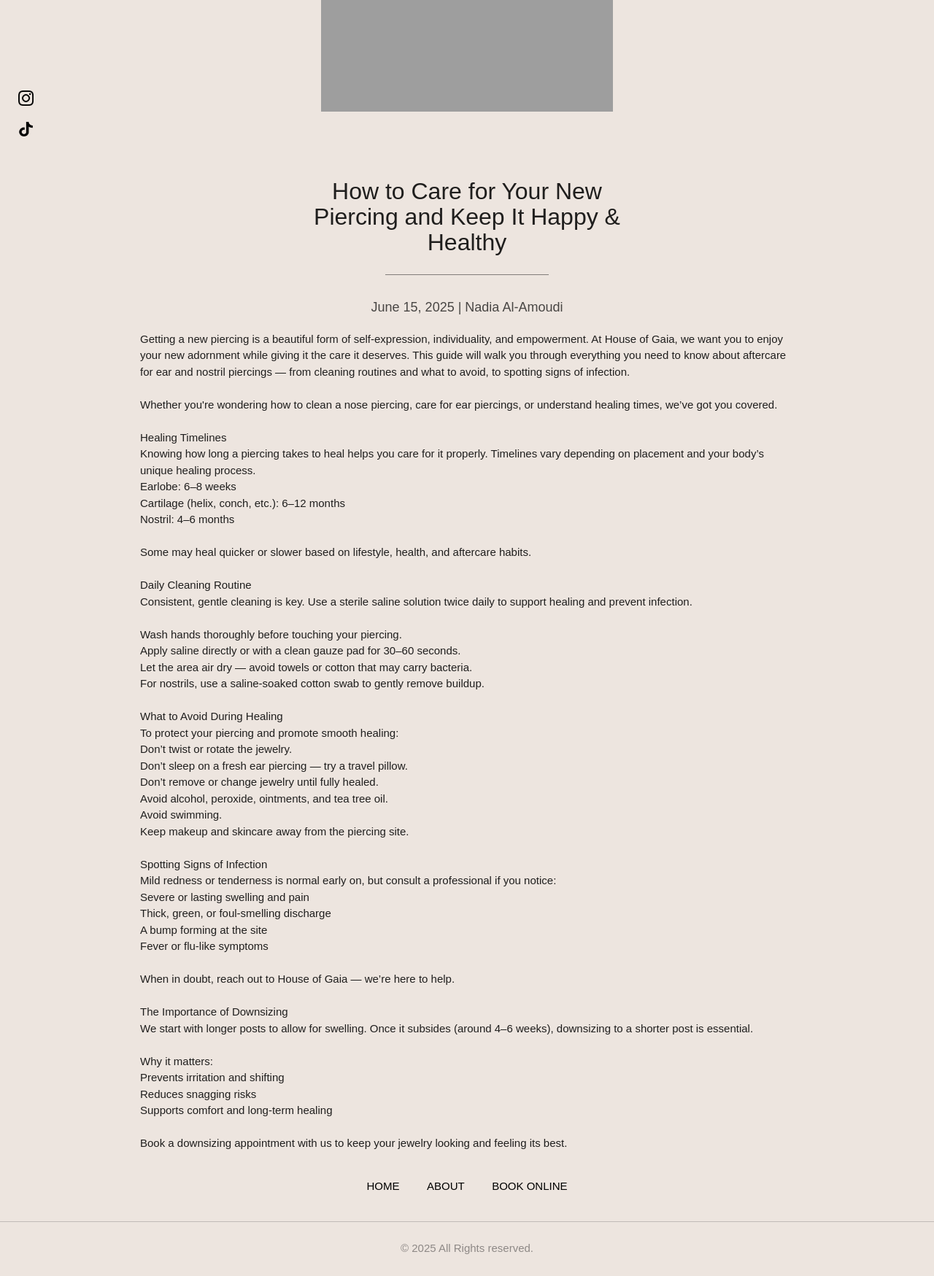
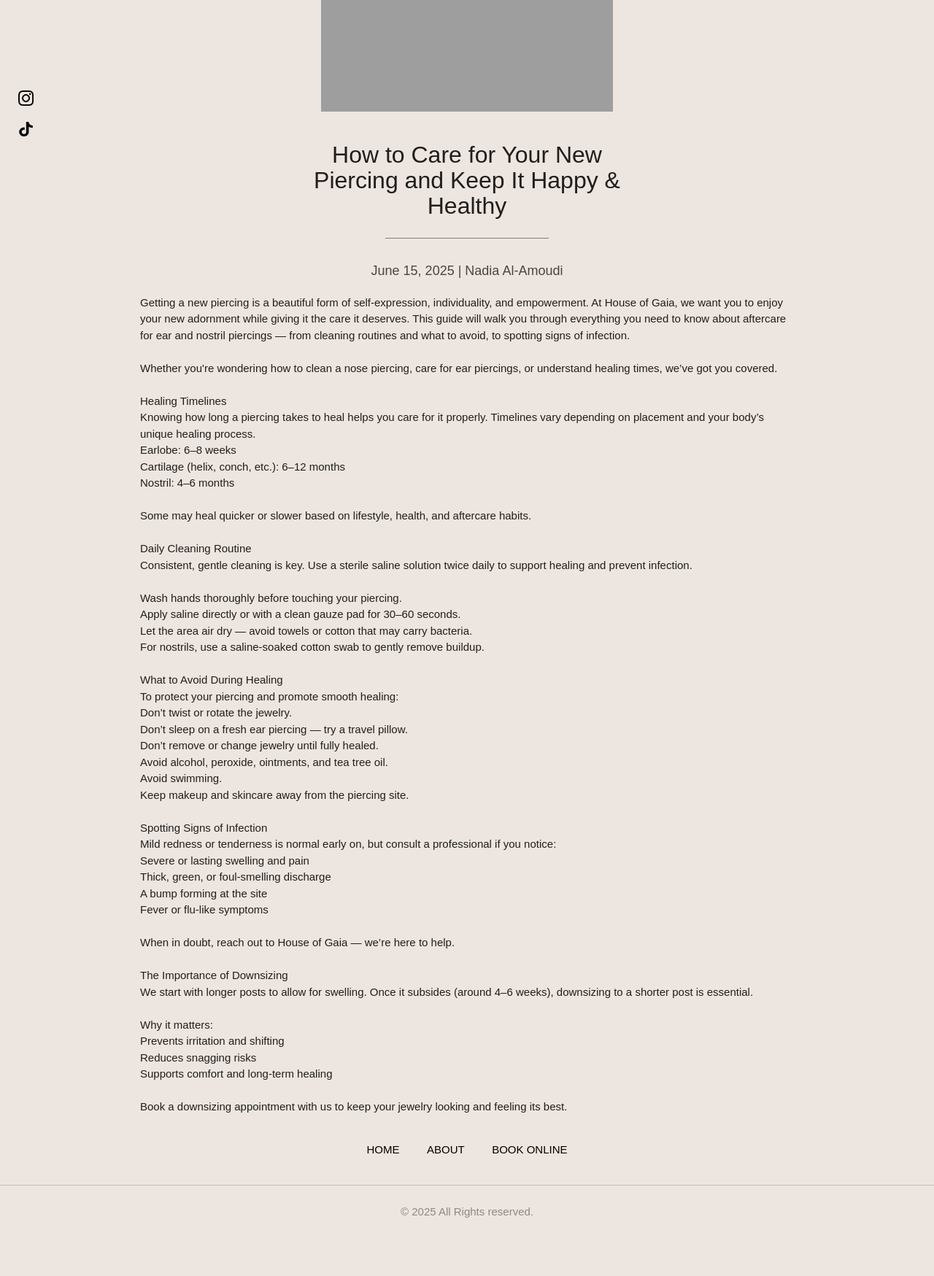
Before and after one commit to Hasanalghanim/houseofgaia, a Django app: template main/templates/blogDetail.html in a window 1280 px wide. Shown: the part 241-1990 px from the top of the page at 73% size. After the commit the page ends 1910 px from the top, so only its background shows below. Run offline with Django 5.2, Linux system fonts and the light colour scheme; the template is opened without the code that fills it: values that come from a table or form of the project are taken from there, others are empty; data comes from the database, SQL or seed files in the repository; parts of the project's set-up code (start-up, migrations or seed data) failed here and were passed over; some libraries are stand-ins or nearby versions; some web fonts are replaced; grey boxes are pictures that could not be loaded.

Commit message:
Update blogDetail.css

```diff
--- a/main/static/blogDetail.css
+++ b/main/static/blogDetail.css
@@ -1,7 +1,6 @@
 .blogDetailRowSpacer {
 	display: flex;
 	flex-direction: column;
-	gap: 50px;
 }
 
 .blogHeroImage {
```
Lines whose indentation alone changed are shown as unchanged.
